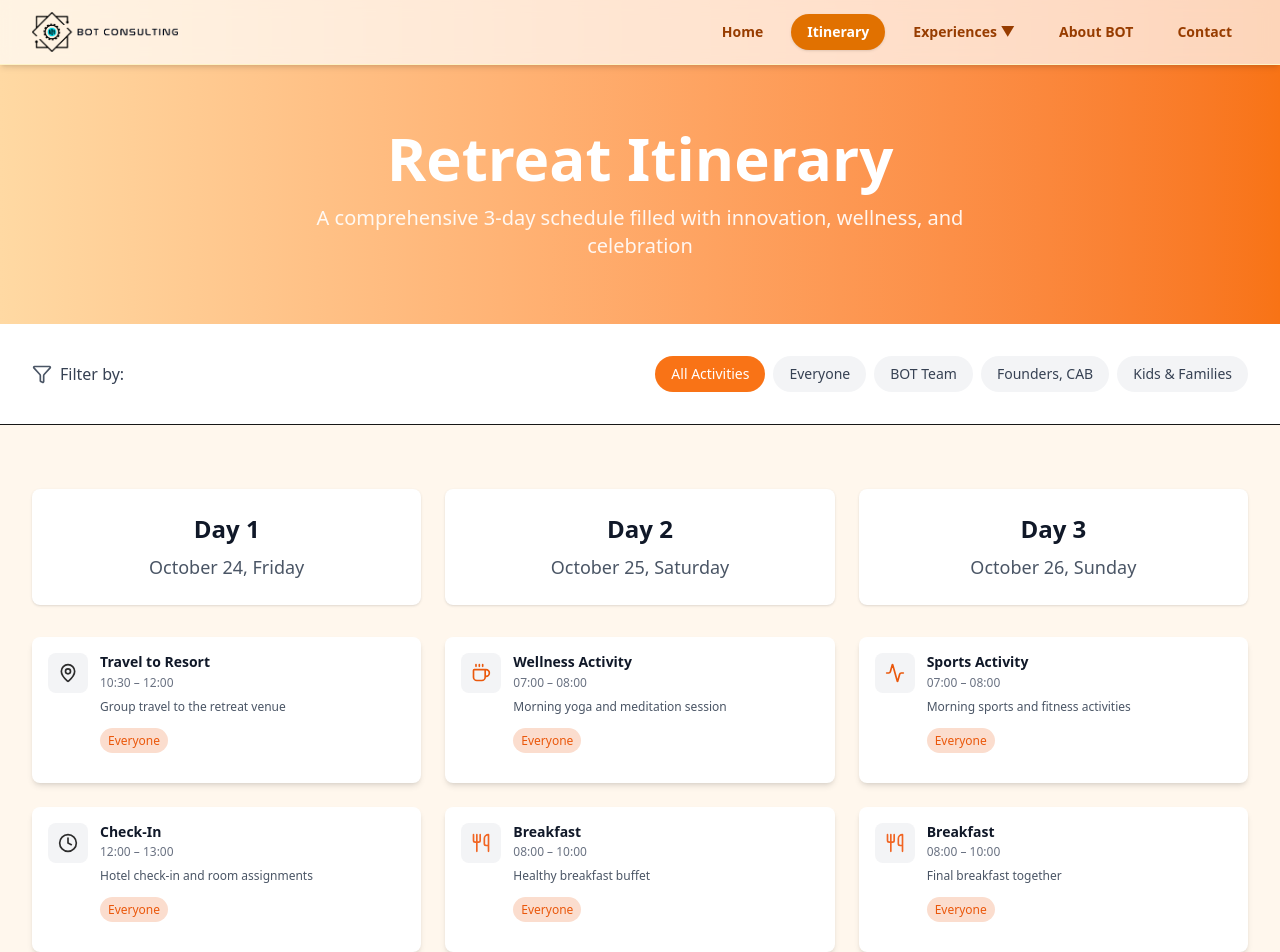
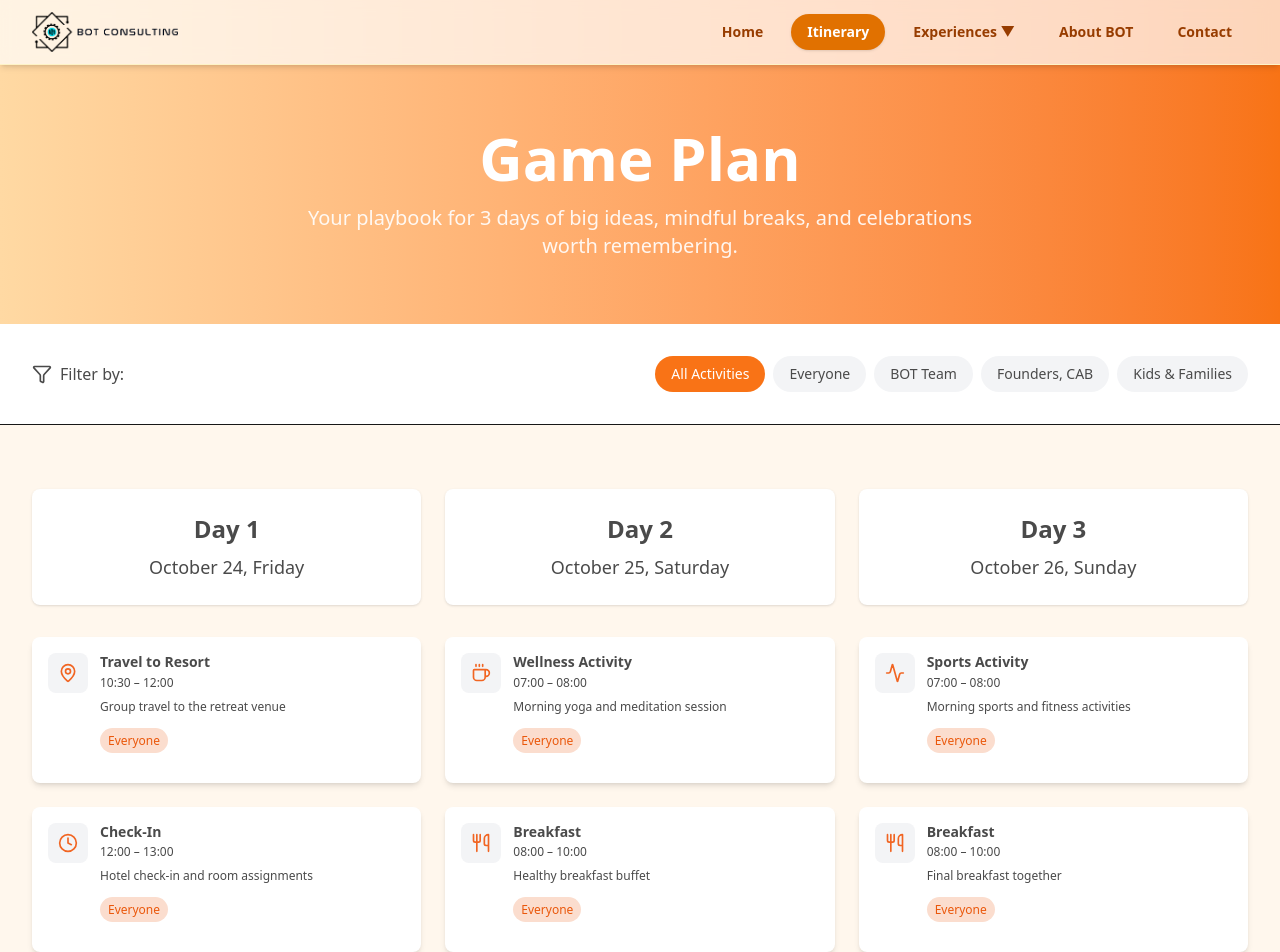
Before and after one commit to theharshdadhich/retreat, a Next.js app: page /itinerary in a window 1280 px wide. Shown: the top 952 px of the page. Built offline with nearby package versions, Linux system fonts and the light colour scheme; a web font is replaced by a local one.

Commit message:
updated itinerary page

```diff
--- a/src/app/itinerary/page.tsx
+++ b/src/app/itinerary/page.tsx
@@ -212,31 +212,31 @@ const getActivityIcon = (type: string) => {
     case 'meal':
       return <Utensils className="text-[#F16522]" size={20} />
     case 'meeting':
-          return <Users className="text-[#EA580C]" size={20} />
+      return <Users className="text-[#F16522]" size={20} />
     case 'workshop':
       return <Activity className="text-[#F16522]" size={20} />
     case 'wellness':
-          return <Coffee className="text-[#EA580C]" size={20} />
+      return <Coffee className="text-[#F16522]" size={20} />
     case 'travel':
-          return <MapPin className="text-[#2C2C2C]" size={20} />
+      return <MapPin className="text-[#F16522]" size={20} />
     case 'celebration':
       return <Calendar className="text-[#F16522]" size={20} />
     case 'activity':
-          return <Activity className="text-[#EA580C]" size={20} />
+      return <Activity className="text-[#F16522]" size={20} />
     case 'admin':
-          return <Clock className="text-[#2C2C2C]" size={20} />
+      return <Clock className="text-[#F16522]" size={20} />
     default:
-          return <Clock className="text-[#2C2C2C]" size={20} />
+      return <Clock className="text-[#F16522]" size={20} />
   }
 }
 
 const getParticipantColor = (participants: string) => {
   if (participants.includes('Everyone')) return 'bg-[#EA580C]/20 text-[#EA580C]'
   if (participants.includes('BOT Team')) return 'bg-[#F16522]/20 text-[#F16522]'
-  if (participants.includes('Founders')) return 'bg-[#2C2C2C]/20 text-[#2C2C2C]'
+  if (participants.includes('Founders')) return 'bg-[#4A4A4A]/20 text-[#4A4A4A]'
   if (participants.includes('Kids')) return 'bg-[#EA580C]/20 text-[#EA580C]'
-  if (participants.includes('CAB')) return 'bg-[#2C2C2C]/20 text-[#2C2C2C]'
-  return 'bg-[#2C2C2C]/20 text-[#2C2C2C]'
+  if (participants.includes('CAB')) return 'bg-[#4A4A4A]/20 text-[#4A4A4A]'
+  return 'bg-[#4A4A4A]/20 text-[#4A4A4A]'
 }
 
 // Participant groups for filtering
@@ -275,10 +275,10 @@ export default function Itinerary() {
         <div className="max-w-7xl mx-auto px-4 sm:px-6 lg:px-8 py-16">
           <div className="text-center">
             <h1 className="text-4xl md:text-6xl font-bold text-white mb-4">
-              Retreat Itinerary
+              Game Plan
             </h1>
             <p className="text-xl text-white/90 max-w-2xl mx-auto">
-              A comprehensive 3-day schedule filled with innovation, wellness, and celebration
+            Your playbook for 3 days of big ideas, mindful breaks, and celebrations worth remembering.
             </p>
           </div>
         </div>
@@ -289,8 +289,8 @@ export default function Itinerary() {
         <div className="max-w-7xl mx-auto px-4 sm:px-6 lg:px-8">
           <div className="flex flex-col sm:flex-row items-center justify-between gap-4">
             <div className="flex items-center">
-              <Filter size={20} className="text-gray-600 mr-2" />
-              <span className="font-medium text-gray-700">Filter by:</span>
+              <Filter size={20} className="text-[#4A4A4A] mr-2" />
+              <span className="font-medium text-[#4A4A4A]">Filter by:</span>
             </div>
             <div className="flex flex-wrap gap-2">
               {participantGroups.map(group => (
@@ -300,7 +300,7 @@ export default function Itinerary() {
                   className={`px-4 py-2 rounded-full text-sm font-medium transition-colors ${
                     activeFilter === group.id
                       ? 'bg-[#F97316] text-white'
-                      : 'bg-gray-100 text-gray-700 hover:bg-gray-200'
+                      : 'bg-gray-100 text-[#4A4A4A] hover:bg-gray-200'
                   }`}
                 >
                   {group.name}
@@ -318,10 +318,10 @@ export default function Itinerary() {
           <div className="grid grid-cols-1 sm:grid-cols-2 lg:grid-cols-3 gap-4 sm:gap-6 mb-8">
             {itineraryData.map((day) => (
               <div key={day.day} className="text-center bg-white rounded-lg shadow-sm p-4 sm:p-6">
-                <h2 className="text-xl sm:text-2xl font-bold text-gray-900 mb-2">
+                <h2 className="text-xl sm:text-2xl font-bold text-[#4A4A4A] mb-2">
                   Day {day.day}
                 </h2>
-                <p className="text-sm sm:text-lg text-gray-600">{day.date}</p>
+                <p className="text-sm sm:text-lg text-[#4A4A4A]">{day.date}</p>
               </div>
             ))}
           </div>
@@ -351,15 +351,15 @@ export default function Itinerary() {
 
                         <div className="flex-1 min-w-0">
                           <div className="flex flex-col space-y-1 mb-2">
-                            <h3 className="text-sm font-semibold text-gray-900 leading-tight">
+                            <h3 className="text-sm font-semibold text-[#4A4A4A] leading-tight">
                               {activity.title}
                             </h3>
-                            <span className="text-xs font-medium text-gray-500">
+                            <span className="text-xs font-medium text-[#4A4A4A]">
                               {activity.time}
                             </span>
                           </div>
 
-                          <p className="text-xs text-gray-600 mb-3 line-clamp-2">
+                          <p className="text-xs text-[#4A4A4A] mb-3 line-clamp-2">
                             {activity.description}
                           </p>
 
@@ -389,38 +389,42 @@ export default function Itinerary() {
       {/* Legend */}
       <section className="py-12 bg-white border-t">
         <div className="max-w-7xl mx-auto px-4 sm:px-6 lg:px-8">
-          <h3 className="text-2xl font-bold text-gray-900 mb-6 text-center">Activity Types</h3>
+          <h3 className="text-2xl font-bold text-[#4A4A4A] mb-6 text-center">Activity Types</h3>
           <div className="grid grid-cols-2 md:grid-cols-4 gap-4">
             <div className="flex items-center space-x-3">
               <Utensils className="text-[#F16522]" size={20} />
-              <span className="text-[#2C2C2C]">Meals & Refreshments</span>
+              <span className="text-[#4A4A4A]">Meals & Refreshments</span>
             </div>
             <div className="flex items-center space-x-3">
-              <Users className="text-[#EA580C]" size={20} />
-              <span className="text-[#2C2C2C]">Meetings & Sessions</span>
+              <Users className="text-[#F16522]" size={20} />
+              <span className="text-[#4A4A4A]">Meetings & Sessions</span>
             </div>
             <div className="flex items-center space-x-3">
               <Activity className="text-[#F16522]" size={20} />
-              <span className="text-[#2C2C2C]">Workshops & Activities</span>
+              <span className="text-[#4A4A4A]">Workshops & Activities</span>
             </div>
             <div className="flex items-center space-x-3">
-              <Coffee className="text-[#EA580C]" size={20} />
-              <span className="text-[#2C2C2C]">Wellness & Relaxation</span>
+              <Coffee className="text-[#F16522]" size={20} />
+              <span className="text-[#4A4A4A]">Wellness & Relaxation</span>
             </div>
             <div className="flex items-center space-x-3">
-              <MapPin className="text-[#2C2C2C]" size={20} />
-              <span className="text-[#2C2C2C]">Travel & Logistics</span>
+              <MapPin className="text-[#F16522]" size={20} />
+              <span className="text-[#4A4A4A]">Travel & Logistics</span>
             </div>
             <div className="flex items-center space-x-3">
               <Calendar className="text-[#F16522]" size={20} />
-              <span className="text-[#2C2C2C]">Celebrations & Events</span>
+              <span className="text-[#4A4A4A]">Celebrations & Events</span>
+            </div>
+            <div className="flex items-center space-x-3">
+              <Clock className="text-[#F16522]" size={20} />
+              <span className="text-[#4A4A4A]">Admin & Check-in/out</span>
             </div>
           </div>
         </div>
       </section>
 
       {/* Footer */}
-      <footer className="bg-[#2C2C2C] text-white py-12">
+      <footer className="bg-[#4A4A4A] text-white py-12">
         <div className="max-w-7xl mx-auto px-4 sm:px-6 lg:px-8 text-center">
           <h3 className="text-2xl font-bold mb-4">BOT Consulting</h3>
           <p className="text-white/70">
--- a/src/app/page.tsx
+++ b/src/app/page.tsx
@@ -42,7 +42,7 @@ export default function Home() {
 
               {/* Subtitle */}
               <h2 className="text-2xl md:text-3xl text-amber-100 mb-6 font-medium drop-shadow-md text-center">
-              Shaping Tomorrow, Together!
+              BOT Annual Retreat
               </h2>
 
               {/* Action Button */}
@@ -70,7 +70,7 @@ export default function Home() {
                 Countdown to the Event
               </h2>
               <p className="text-lg text-[#4A4A4A] max-w-3xl mx-auto">
-                Join us on October 24th, 2025 for an unforgettable experience in the beautiful city of Jaipur
+              Jaipur is calling & BOT is ready to deliver the most unforgettable culture, collaboration & fun!
               </p>
             </div>
 
@@ -103,8 +103,8 @@ export default function Home() {
                 <p className="text-[#4A4A4A] text-sm">Immerse yourself in vibrant performances, traditions, and celebrations</p>
               </div>
               <div className="bg-white rounded-xl p-6 ring-1 ring-amber-100 shadow-sm">
-                <h3 className="text-lg font-semibold text-[#E17100] mb-2">State of the Union</h3>
-                <p className="text-[#4A4A4A] text-sm">Gain insights and inspiration from thought-provoking talks and discussions</p>
+                <h3 className="text-lg font-semibold text-[#E17100] mb-2">Fireside Chat</h3>
+                <p className="text-[#4A4A4A] text-sm">An exclusive conversation with industry leaders to gain insights, and build meaningful connections.</p>
               </div>
             </div>
           </div>
@@ -123,7 +123,6 @@ export default function Home() {
               <div className="flex justify-center space-x-8 mb-8">
                 <Link href="/about" className="text-[#4A4A4A] hover:text-amber-900 transition-colors text-lg font-medium">About</Link>
                 <Link href="/itinerary" className="text-[#4A4A4A] hover:text-amber-900 transition-colors text-lg font-medium">Itinerary</Link>
-                <Link href="/hackathon" className="text-[#4A4A4A] hover:text-amber-900 transition-colors text-lg font-medium">Hackathon</Link>
                 <Link href="/contact" className="text-[#4A4A4A] hover:text-amber-900 transition-colors text-lg font-medium">Contact</Link>
               </div>
               {/* <div className="border-t border-amber-300/30 pt-6">
```
Lines whose indentation alone changed are shown as unchanged.
